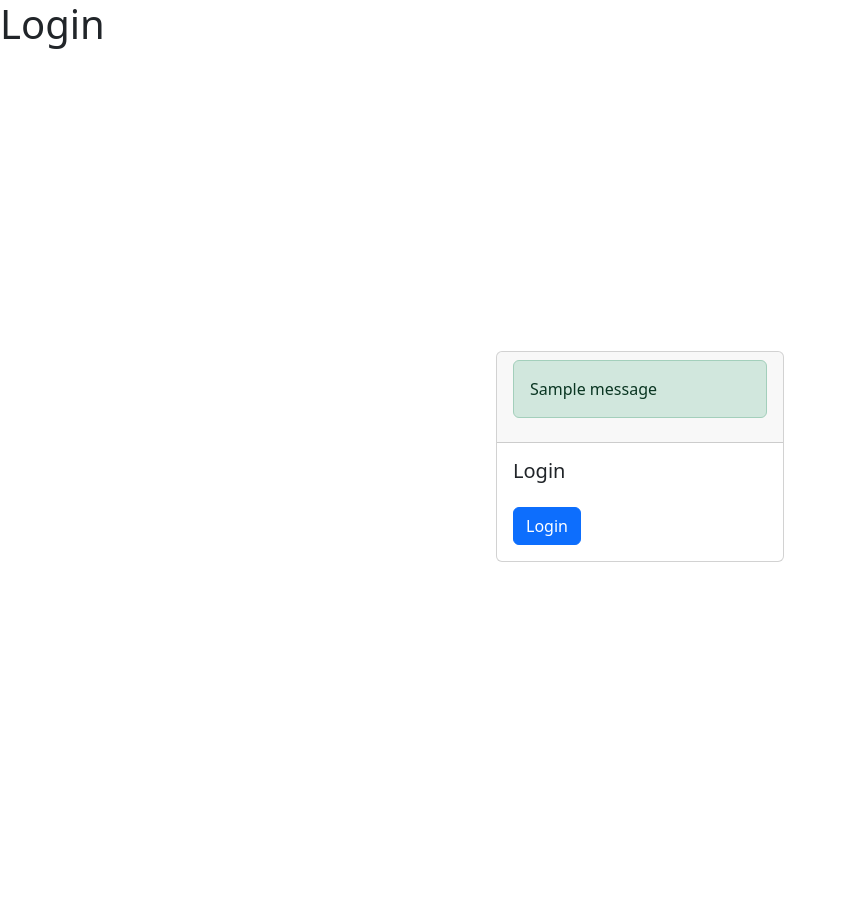
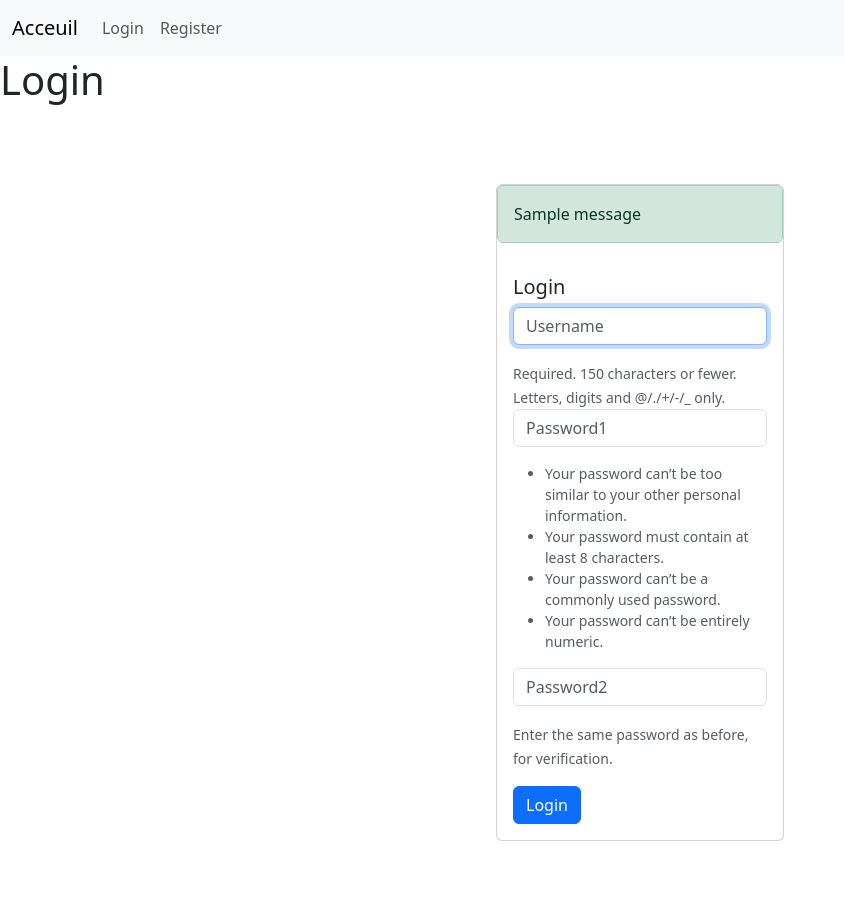
Before and after one commit to ThomasFaucher/htmx, a Django app: template myapp/task/templates/login.html in a window 1280 px wide. Shown: the whole page, without its empty margins (0-844 px from the left). Before the commit the page ends 562 px from the top, so only its background shows below. Run offline with Django 4.2, Linux system fonts and the light colour scheme; the template is opened without the code that fills it: values that come from a table or form of the project are taken from there, others are empty; tables that the repository leaves empty hold one stand-in row (values such as "Sample post"); one stand-in notice (Sample message) is shown; some libraries are stand-ins or nearby versions.

Commit message:
HTMX veriff username

```diff
--- a/myapp/myapp/settings.py
+++ b/myapp/myapp/settings.py
@@ -130,3 +130,6 @@ DEFAULT_AUTO_FIELD = 'django.db.models.BigAutoField'
 STATICFILES_DIRS = [BASE_DIR / "static"]    # for static files
 
 AUTH_USER_MODEL = 'task.User'   # for custom user model
+LOGIN_REDIRECT_URL = 'index'    # for login redirect
+LOGOUT_REDIRECT_URL = 'login'   # for logout redirect
+LOGIN_URL = 'login'             # for login url
--- /dev/null
+++ b/myapp/static/css/style.css
@@ -0,0 +1,6 @@
+.error{
+    color: red;
+}
+.success{
+    color: green;
+}
--- a/myapp/task/templates/base.html
+++ b/myapp/task/templates/base.html
@@ -1,7 +1,7 @@
 <!-- FILEPATH: /c:/Users/Thomas/Desktop/XHTML/htmx/myapp/task/templates/base.html -->
 
 {% load bootstrap5 %}
-
+{% load static %}
 <!DOCTYPE html>
 <html lang="en">
 
@@ -10,9 +10,16 @@
     <title>{% block title %}My App{% endblock %}</title>
     <!-- Import Bootstrap 5 CSS -->
     {% bootstrap_css %}
+    <script src="https://unpkg.com/htmx.org@1.9.8"
+        integrity="sha384-rgjA7mptc2ETQqXoYC3/zJvkU7K/aP44Y+z7xQuJiVnB/422P/Ak+F/AqFR7E4Wr"
+        crossorigin="anonymous"></script>
+    <!--Import le fichier style.css dans static/css/style.css-->
+    <link rel="stylesheet" href="{% static 'css/style.css' %}">
 </head>
 
 <body style="height: 100vh;">
+    <!-- Navbar -->
+    {% include 'navbar.html' %}
     {% block content %}{% endblock %}
     <!-- Import Bootstrap 5 JS -->
     {% bootstrap_javascript %}
--- a/myapp/task/templates/login.html
+++ b/myapp/task/templates/login.html
@@ -8,13 +8,11 @@
 <div style="height: 100%" class="content d-flex justify-content-center align-items-center">
     <div class="card mx-auto" style="width: 18rem;">
         {% if messages %}
-        <div class="card-header">
-            {% for message in messages %}
-            <div class="alert alert-{{ message.tags }}">
-                {{ message }}
-            </div>
-            {% endfor %}
+        {% for message in messages %}
+        <div class="alert alert-{{ message.tags }}">
+            {{ message }}
         </div>
+        {% endfor %}
         {% endif %}
         <div class="card-body">
             <h5 class="card-title">Login</h5>
--- /dev/null
+++ b/myapp/task/templates/navbar.html
@@ -0,0 +1,39 @@
+<nav class="navbar navbar-expand-lg navbar-light bg-light">
+    <div class="container-fluid">
+        <!-- Brand -->
+        <a class="navbar-brand" href="{% url 'index' %}">Acceuil</a>
+
+        <!-- Toggler button -->
+        <button class="navbar-toggler" type="button" data-bs-toggle="collapse" data-bs-target="#navbarNav"
+            aria-controls="navbarNav" aria-expanded="false" aria-label="Toggle navigation">
+            <span class="navbar-toggler-icon"></span>
+        </button>
+
+        <!-- Navbar links -->
+        <div class="collapse navbar-collapse" id="navbarNav">
+            <ul class="navbar-nav ml-auto">
+                {% if user.is_authenticated %}
+                <!-- Dropdown for authenticated users -->
+                <li class="nav-item dropdown">
+                    <a class="nav-link dropdown-toggle" href="#" id="navbarDropdownMenuLink" role="button"
+                        data-bs-toggle="dropdown" aria-expanded="false">
+                        Bienvenue, {{ user.username }}
+                    </a>
+                    <ul class="dropdown-menu" aria-labelledby="navbarDropdownMenuLink">
+                        <li><a class="dropdown-item" href="#">Profil</a></li>
+                        <li><a class="dropdown-item" href="{% url 'logout' %}">Logout</a></li>
+                    </ul>
+                </li>
+                {% else %}
+                <!-- Login and Register links for unauthenticated users -->
+                <li class="nav-item">
+                    <a class="nav-link" href="{% url 'login' %}">Login</a>
+                </li>
+                <li class="nav-item">
+                    <a class="nav-link" href="{% url 'register' %}">Register</a>
+                </li>
+                {% endif %}
+            </ul>
+        </div>
+    </div>
+</nav>
--- a/myapp/task/urls.py
+++ b/myapp/task/urls.py
@@ -10,3 +10,8 @@ urlpatterns = [
     path('register', views.RegisterView.as_view(), name='register'),
 
 ]
+
+htmx_views = [
+    path('check_username', views.CheckUserName, name='check_username'),
+]
+urlpatterns += htmx_views
--- a/myapp/task/views.py
+++ b/myapp/task/views.py
@@ -1,23 +1,43 @@
+from django.http import HttpResponse
 from django.shortcuts import render
 from django.contrib.auth.views import LogoutView
 from django.urls import reverse_lazy
-from django.views.generic import CreateView, TemplateView
+from django.views.generic import CreateView, TemplateView,FormView
 from django.contrib.auth.forms import UserCreationForm
 from django.contrib.auth.mixins import LoginRequiredMixin
 from django.contrib.auth.views import LoginView, LogoutView, PasswordChangeView, PasswordChangeDoneView
+from django.contrib.auth import get_user_model
+from django.contrib import messages
+from django.http import JsonResponse
+
+User = get_user_model()
+
+class CustomUserCreationForm(UserCreationForm):
+    class Meta(UserCreationForm.Meta):
+        model = User
+        # Ici, vous pouvez ajouter les champs supplémentaires si nécessaire
+
 
 class IndexView(LoginRequiredMixin, TemplateView):
     template_name = 'index.html'
 
 
+
 class Login(LoginView):
     template_name = 'login.html'
+
+    def get_success_url(self):
+        return reverse_lazy('index')
+
+    def form_invalid(self, form) -> HttpResponse:
+        messages.error(self.request, "Invalid username or password")
+        return super().form_invalid(form)
 
 class Logout(LogoutView):
     template_name = 'task/logout.html'
 
-class RegisterView(CreateView):
-    form_class = UserCreationForm
+class RegisterView(FormView):
+    form_class = CustomUserCreationForm
     template_name = 'registration/register.html'
     success_url = reverse_lazy('login')
 
@@ -27,3 +47,13 @@ class RegisterView(CreateView):
         return super().form_valid(form)
 
 # Create your views here.
+
+def CheckUserName(request):
+    username = request.POST.get('username', None)
+    data = {
+        'is_taken': User.objects.filter(username__iexact=username).exists()
+    }
+    if data['is_taken']:
+        return HttpResponse('<div id="username-error" class="error" >Username already exists</div>', status=200)
+    else:
+        return HttpResponse('<div id="username-error" class="success" >Username is available</div>', status=200)
```
Also changed, not shown: myapp/task/templates/registration/register.html (+20 -12 lines), myapp/task/form.py (line endings or trailing spaces), myapp/task/templates/index.html (line endings or trailing spaces).
